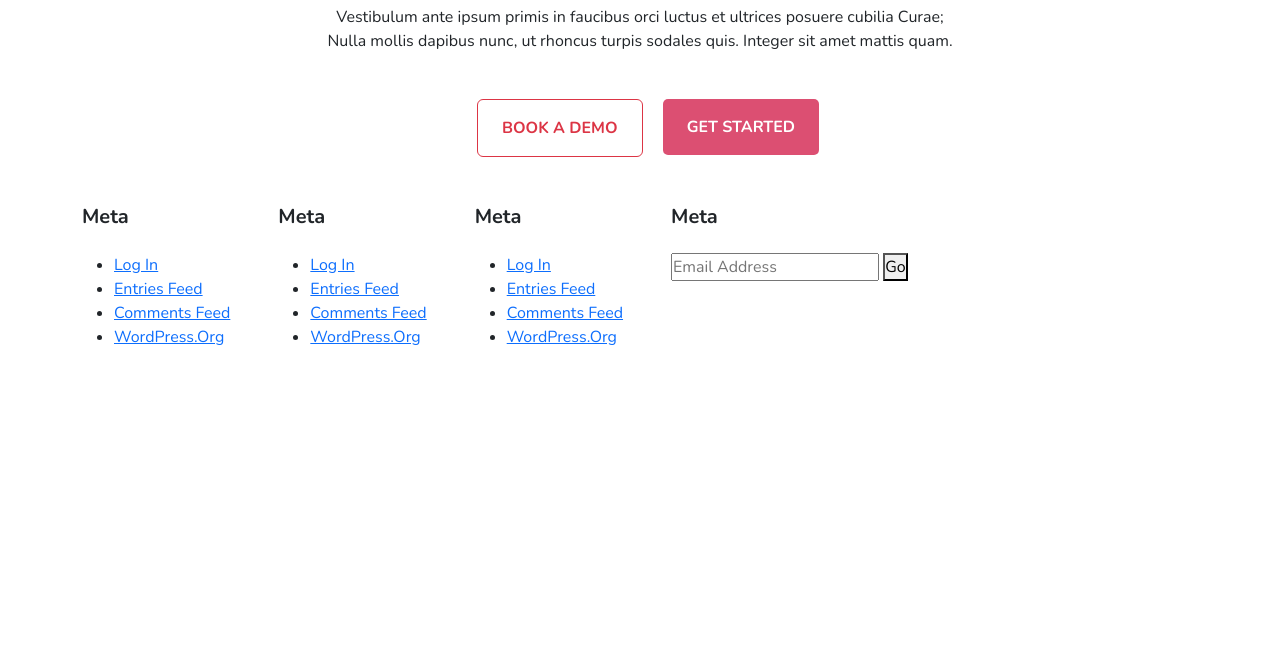
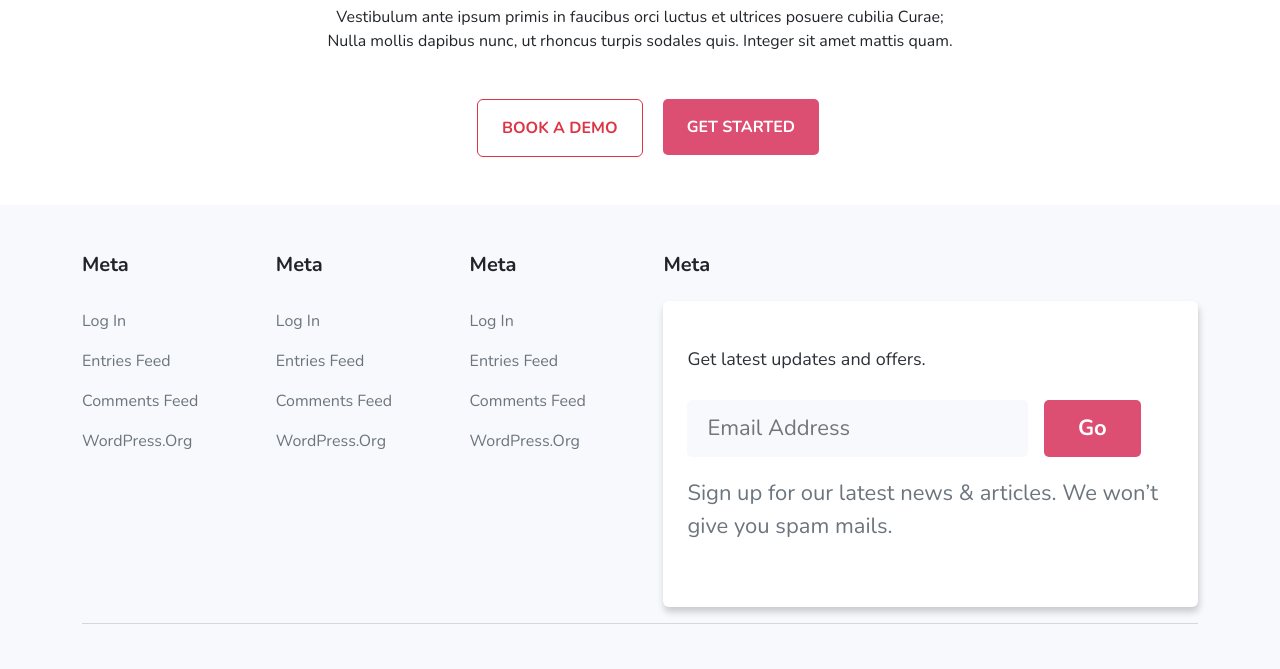
Before and after one commit to leepsyko/CapStone, a plain HTML site: page index.html in a window 1280 px wide. Shown: the part 4675-5344 px from the top of the page. Before the commit the page ends 5040 px from the top, so only its background shows below. Drawn offline with nearby package versions, Linux system fonts and the light colour scheme; a script that the page names is missing.

Commit message:
complete home but not fix color button

```diff
--- a/css/style.css
+++ b/css/style.css
@@ -397,15 +397,58 @@ header .container ul li a:hover::before {
     background-color: #D62F58;
 }
 
+/* footer */
+footer{
+    background-color: #F7F9FC;
+}
 
+.footer_top .footer_item ul{
+    list-style: none;
+    padding: 0 0;
+}
 
+.footer_top .footer_item ul li{
+    padding: 8px 0;
+}
 
+.footer_top .footer_item{
+    width: 15%;
+}
 
+.footer_top .footer_item:nth-of-type(4){
+    width: 55%;
+}
+.footer_top .footer_item:nth-of-type(4) div{
+    box-shadow: 1px 5px 7.5px rgba(14, 13, 13,0.2);
+}
+.footer_top .footer_item:nth-of-type(4) div h3{
+    font-size: 18px;
+    color: #2C3038;
+    margin: 0 0 0px 0;
+}
 
-
-
-
-
+.footer_top .footer_item:nth-of-type(4) div input{
+    border: none;
+    background-color: #F7F9FC ;
+    padding: 12px 20px;
+    border-radius: 5px;
+    margin-right: 10px;
+    margin-bottom: 20px;
+    width: 70%;
+}
+.footer_top .footer_item:nth-of-type(4) div button{
+    margin-top: 30px;
+    padding: 12px 20px;
+    font-weight: 700;
+    color: white;
+    background-color: #dc4f72;
+    width: 20%;
+    border: none;
+    border-radius: 5px;
+}
+.footer_top .footer_item:nth-of-type(4) div{
+    font-size: 22px;
+}
 
 
 
--- a/index.html
+++ b/index.html
@@ -778,7 +778,7 @@
       </section>
     </main>
 
-    <footer>
+    <footer class="py-5">
       <!-- place footer here -->
       <div class="container">
         <div class="footer_top d-flex gap-5">
@@ -786,35 +786,37 @@
             <h4 class="mb-4 fw-bold fs-5">Meta</h4>
 
             <ul>
-              <li><a href="#">Log In</a></li>
-              <li><a href="#">Entries Feed</a></li>
-              <li><a href="#">Comments Feed</a></li>
-              <li><a href="#">WordPress.Org</a></li>
+              <li><a href="#" class="text-decoration-none text-muted">Log In</a></li>
+              <li><a href="#" class="text-decoration-none text-muted">Entries Feed</a></li>
+              <li><a href="#" class="text-decoration-none text-muted">Comments Feed</a></li>
+              <li><a href="#" class="text-decoration-none text-muted">WordPress.Org</a></li>
             </ul>
           </div>
           <div class="footer_item">
             <h4 class="mb-4 fw-bold fs-5">Meta</h4>
 
             <ul>
-              <li><a href="#">Log In</a></li>
-              <li><a href="#">Entries Feed</a></li>
-              <li><a href="#">Comments Feed</a></li>
-              <li><a href="#">WordPress.Org</a></li>
+              <li><a href="#" class="text-decoration-none text-muted">Log In</a></li>
+              <li><a href="#" class="text-decoration-none text-muted">Entries Feed</a></li>
+              <li><a href="#" class="text-decoration-none text-muted">Comments Feed</a></li>
+              <li><a href="#" class="text-decoration-none text-muted">WordPress.Org</a></li>
             </ul>
           </div>
           <div class="footer_item">
             <h4 class="mb-4 fw-bold fs-5">Meta</h4>
 
             <ul>
-              <li><a href="#">Log In</a></li>
-              <li><a href="#">Entries Feed</a></li>
-              <li><a href="#">Comments Feed</a></li>
-              <li><a href="#">WordPress.Org</a></li>
+              <li><a href="#" class="text-decoration-none text-muted">Log In</a></li>
+              <li><a href="#" class="text-decoration-none text-muted">Entries Feed</a></li>
+              <li><a href="#" class="text-decoration-none text-muted">Comments Feed</a></li>
+              <li><a href="#" class="text-decoration-none text-muted">WordPress.Org</a></li>
             </ul>
           </div>
           <div class="footer_item">
             <h4 class="mb-4 fw-bold fs-5">Meta</h4>
 
+            <div class="bg-white py-5 px-4 rounded">
+              <h3>Get latest updates and offers.</h3>
               <form action="" class="subscribe" method="post">
                 <input
                   type="email"
@@ -824,11 +826,34 @@
                 />
                 <button type="submit">Go</button>
               </form>
+              <p class="text-muted">Sign up for our latest news & articles. We won’t give you spam mails.</p>
             </div>
           </div>
-        <div class="footer_bottom"></div>
+        </div>
+        <hr class="text-muted">
+        <div class="footer_bottom d-flex justify-content-between mt-5">
+          <p class="text-muted">© 2023 Masterwork. All Rights Reserved | WordPress Theme by W3Layouts.</p>
+          <div>
+            <a href="#" class="mx-3 text-black"><i class="fa-brands fa-facebook-f"></i></a>
+            <a href="#" class="mx-3 text-black"><i class="fa-brands fa-linkedin-in"></i></a>
+            <a href="#" class="mx-3 text-black"><i class="fa-brands fa-twitter"></i></a>
+            <a href="#" class="mx-3 text-black"><i class="fa-brands fa-twitter"></i></a>
+            <a href="#" class="mx-3 text-black"><i class="fa-brands fa-twitter"></i></a>
+          </div>
+        </div>
       </div>
     </footer>
+
+
+
+
+
+
+
+
+
+
+
 
     <!-- popup modal  -->
     <div
```
Lines whose indentation alone changed are shown as unchanged.
